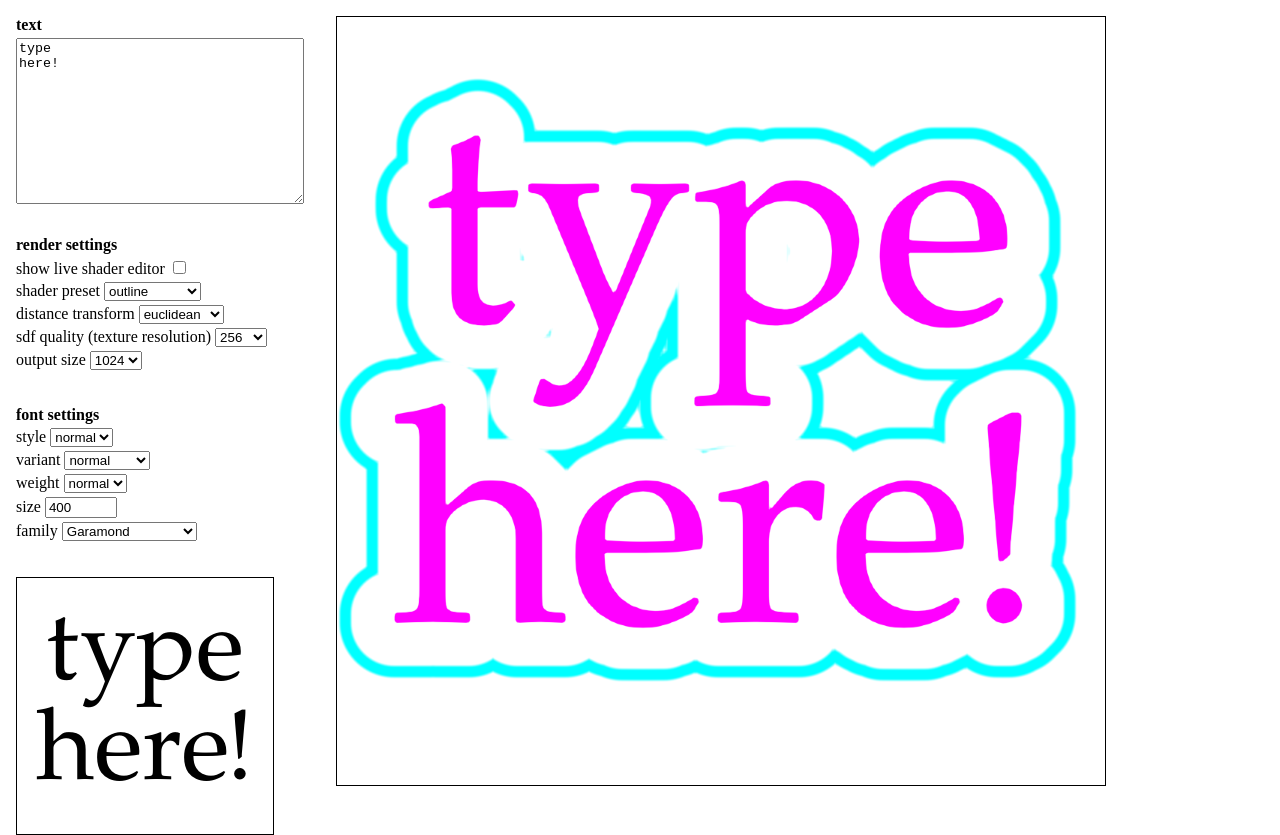
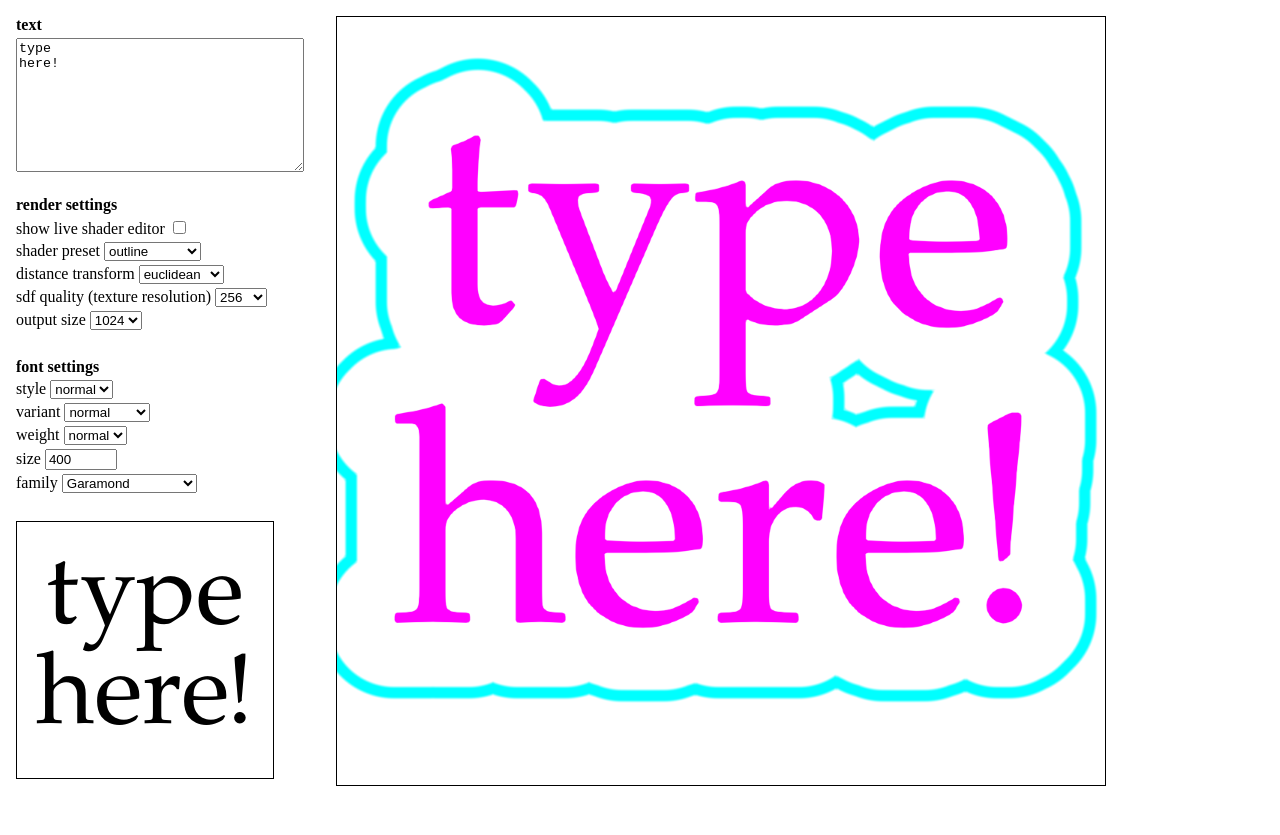
Before and after one commit to legnes/sdf-text, a plain HTML site: page index.html in a window 1280 px wide. After the commit the page ends 800 px from the top, so only its background shows below. Drawn offline with Linux system fonts and the light colour scheme.

Commit message:
Add new shaders, tweak ui

```diff
--- a/css/main.css
+++ b/css/main.css
@@ -21,7 +21,7 @@ html, body {
 .input-section {
   display: flex;
   flex-direction: column;
-  margin-bottom: 2rem;
+  margin-bottom: 1.5rem;
 }
 
 .input-section-header {
@@ -30,7 +30,7 @@ html, body {
 }
 
 #textInput {
-  height: 10rem;
+  height: 8rem;
 }
 
 label {
--- a/shaders/concentric-frag.js
+++ b/shaders/concentric-frag.js
@@ -28,21 +28,18 @@ void main() {
   float distanceUV = texture2D(uSdf, vUV).r / uSdfResolution.x;
   float distancePx = distanceUV * uOutputResolution.x;
 
-  float textFalloff = float(TEXT_FUZZINESS);
+  float isText = smoothstep(float(TEXT_FUZZINESS), 0., distancePx);
+
   float ringPeriod = float(RING_PERIOD);
   float ringRadius = float(RING_WIDTH) / 2.;
   float ringFalloff = float(RING_FUZZINESS);
-  float concentricIndexStart = float(RINGS_START);
-  float concentricIndexEnd = float(RINGS_END);
   float concentricIndexFalloff = float(RINGS_FADE);
-
-  float isText = smoothstep(textFalloff, 0., distancePx);
   float concentricPosition = mod(distancePx, ringPeriod) - ringPeriod * 0.5;
   float concentricIndex = floor(distancePx / ringPeriod);
   float isConcentric = smoothstep(-ringFalloff, 0., concentricPosition + ringRadius) *
                        smoothstep(ringFalloff, 0., concentricPosition - ringRadius);
-  float concentricFade = smoothstep(-concentricIndexFalloff, 0., concentricIndex - concentricIndexStart) *
-                         smoothstep(concentricIndexFalloff, 0., concentricIndex - concentricIndexEnd);
+  float concentricFade = smoothstep(-concentricIndexFalloff, 0., concentricIndex - float(RINGS_START)) *
+                         smoothstep(concentricIndexFalloff, 0., concentricIndex - float(RINGS_END));
   vec4 ringColor = vec4(RING_COLOR.rgb, concentricFade);
   isConcentric *= (1. - isText);
 
--- a/shaders/drop-shadow-frag.js
+++ b/shaders/drop-shadow-frag.js
@@ -26,15 +26,9 @@ void main() {
   float distanceUV = texture2D(uSdf, vUV).r / uSdfResolution.x;
   float distancePx = distanceUV * uOutputResolution.x;
 
-  vec2 shadowDirection = normalize(SHADOW_DIRECTION);
-  float shadowDistance = float(SHAODW_DISTANCE);
-  float shadowTolerance = float(SHADOW_EXTRA_WIDTH);
-  float shadowFalloff = float(SHADOW_FUZZINESS);
-  float textFalloff = float(TEXT_FUZZINESS);
-
-  float isText = smoothstep(textFalloff, 0., distancePx);
-  float shadowTexelDistancePx = texture2D(uSdf, vUV - shadowDirection * shadowDistance / uOutputResolution).r / uSdfResolution.x * uOutputResolution.x;
-  float isShadow = smoothstep(shadowFalloff, 0., shadowTexelDistancePx - shadowTolerance);
+  float isText = smoothstep(float(TEXT_FUZZINESS), 0., distancePx);
+  float shadowTexelDistancePx = texture2D(uSdf, vUV - normalize(SHADOW_DIRECTION) * float(SHAODW_DISTANCE) / uOutputResolution).r / uSdfResolution.x * uOutputResolution.x;
+  float isShadow = smoothstep(float(SHADOW_FUZZINESS), 0., shadowTexelDistancePx - float(SHADOW_EXTRA_WIDTH));
   isShadow *= (1. - isText);
 
   gl_FragColor = isText * TEXT_COLOR + isShadow * SHAODW_COLOR;
--- a/shaders/extrude-frag.js
+++ b/shaders/extrude-frag.js
@@ -28,15 +28,14 @@ void main() {
   float distanceUV = texture2D(uSdf, vUV).r / uSdfResolution.x;
   float distancePx = distanceUV * uOutputResolution.x;
 
+  float isText = smoothstep(float(TEXT_FUZZINESS), 0., distancePx);
+  float isExtrusion = 0.;
+
   vec2 extrusionDirection = normalize(EXTRUSION_DIRECTION);
   float extrusionStart = float(EXTRUSION_START);
   float extrusionEnd = float(EXTRUSION_END);
   float extrusionFalloff = float(EXTRUSION_FUZZINESS);
-  float textFalloff = float(TEXT_FUZZINESS);
   float extrusionTolerance = float(EXTRUSION_EXTRA_WIDTH);
-
-  float isText = smoothstep(textFalloff, 0., distancePx);
-  float isExtrusion = 0.;
 
   vec2 extrusionUV = vUV;
   float extrudedDistancePx = 0.;
--- /dev/null
+++ b/shaders/gradient-frag.js
@@ -0,0 +1,42 @@
+const shader = `
+precision mediump float;
+
+////////////////////////////////
+// SETTINGS
+// colors are in RGBA
+// distances and fuzziness are in pixels
+// (of inherent resolution)
+////////////////////////////////
+const vec4 COLOR_A = vec4(1, 0, 1, 1);
+const vec4 COLOR_B = vec4(0, 1, 1, 1);
+const int FUZZINESS = 40;
+
+vec4 gradient(vec2 uv) {
+  // vertical
+  // return mix(COLOR_A, COLOR_B, uv.y);
+
+  // horizontal
+  // return mix(COLOR_A, COLOR_B, uv.x);
+
+  // center
+  return mix(COLOR_A, COLOR_B, distance(uv, vec2(0.5)) * 2.);
+}
+////////////////////////////////
+
+varying vec2 vUV;
+
+uniform sampler2D uSdf;
+uniform vec2 uSdfResolution;
+uniform vec2 uOutputResolution;
+
+void main() {
+  float distanceUV = texture2D(uSdf, vUV).r / uSdfResolution.x;
+  float distancePx = distanceUV * uOutputResolution.x;
+
+  float isText = smoothstep(float(FUZZINESS), 0., distancePx);
+
+  gl_FragColor = isText * gradient(vUV);
+}
+
+`;
+export default shader;
--- a/shaders/index.js
+++ b/shaders/index.js
@@ -1,22 +1,28 @@
-import simplePositionVert from './simple-position-vert.js';
-import debugFrag from './debug-frag.js';
-import rawFrag from './raw-frag.js';
-import outlineFrag from './outline-frag.js';
-import dropShadowFrag from './drop-shadow-frag.js';
-import extrudeFrag from './extrude-frag.js';
-import concentricFrag from './concentric-frag.js';
+import simplePosition from './simple-position-vert.js';
+import debug from './debug-frag.js';
+import raw from './raw-frag.js';
+import outline from './outline-frag.js';
+import dropShadow from './drop-shadow-frag.js';
+import extrude from './extrude-frag.js';
+import concentric from './concentric-frag.js';
+import simpleText from './simple-text-frag.js';
+import gradient from './gradient-frag.js';
+import patternMask from './pattern-mask-frag.js';
 
 const shaders = {
   vert: {
-    simplePosition: simplePositionVert,
+    simplePosition,
   },
   frag: {
-    // debug: debugFrag,
-    raw: rawFrag,
-    outline: outlineFrag,
-    dropShadow: dropShadowFrag,
-    extrude: extrudeFrag,
-    concentric: concentricFrag,
+    // debug: debug,
+    raw,
+    simpleText,
+    gradient,
+    patternMask,
+    outline,
+    dropShadow,
+    extrude,
+    concentric,
   },
 };
 
--- a/shaders/outline-frag.js
+++ b/shaders/outline-frag.js
@@ -9,8 +9,8 @@ precision mediump float;
 ////////////////////////////////
 const vec4 TEXT_COLOR = vec4(1, 0, 1, 1);
 const vec4 OUTLINE_COLOR = vec4(0, 1, 1, 1);
-const int OUTLINE_START = 60;
-const int OUTLINE_END = 70;
+const int OUTLINE_START = 88;
+const int OUTLINE_END = 98;
 const int OUTLINE_FUZZINESS = 5;
 const int TEXT_FUZZINESS = 2;
 ////////////////////////////////
@@ -25,14 +25,11 @@ void main() {
   float distanceUV = texture2D(uSdf, vUV).r / uSdfResolution.x;
   float distancePx = distanceUV * uOutputResolution.x;
 
-  float outlineStart = float(OUTLINE_START);
-  float outlineEnd = float(OUTLINE_END);
-  float textFalloff = float(TEXT_FUZZINESS);
+  float isText = smoothstep(float(TEXT_FUZZINESS), 0., distancePx);
+
   float outlineFalloff = float(OUTLINE_FUZZINESS);
-
-  float isText = smoothstep(textFalloff, 0., distancePx);
-  float isOutline = smoothstep(-outlineFalloff, 0., distancePx - outlineStart) *
-                    smoothstep(outlineFalloff, 0., distancePx - outlineEnd);
+  float isOutline = smoothstep(-outlineFalloff, 0., distancePx - float(OUTLINE_START)) *
+                    smoothstep(outlineFalloff, 0., distancePx - float(OUTLINE_END));
 
   gl_FragColor = isText * TEXT_COLOR + isOutline * OUTLINE_COLOR;
 }
--- /dev/null
+++ b/shaders/pattern-mask-frag.js
@@ -0,0 +1,38 @@
+const shader = `
+precision mediump float;
+
+////////////////////////////////
+// SETTINGS
+// colors are in RGBA
+// distances and positions are in pixels
+// (of inherent resolution)
+////////////////////////////////
+const vec4 DOT_COLOR = vec4(1, 0, 1, 1);
+const int DOT_PERIOD = 8;
+const int DOT_RADIUS = 4;
+
+vec4 pattern(vec2 position) {
+  float period = float(DOT_PERIOD);
+  float distance = length(mod(position, 2. * period) - period);
+  float isDot = smoothstep(2., 0., distance - float(DOT_RADIUS));
+  return isDot * DOT_COLOR;
+}
+////////////////////////////////
+
+varying vec2 vUV;
+
+uniform sampler2D uSdf;
+uniform vec2 uSdfResolution;
+uniform vec2 uOutputResolution;
+
+void main() {
+  float distanceUV = texture2D(uSdf, vUV).r / uSdfResolution.x;
+  float distancePx = distanceUV * uOutputResolution.x;
+
+  float isText = smoothstep(2., 0., distancePx);
+
+  gl_FragColor = isText * pattern(vUV * uOutputResolution);
+}
+
+`;
+export default shader;
--- /dev/null
+++ b/shaders/simple-text-frag.js
@@ -0,0 +1,31 @@
+const shader = `
+precision mediump float;
+
+////////////////////////////////
+// SETTINGS
+// colors are in RGBA
+// distances and fuzziness are in pixels
+// (of inherent resolution)
+////////////////////////////////
+const vec4 COLOR = vec4(1, 0, 1, 1);
+const int EXTRA_WIDTH = -0;
+const int FUZZINESS = 2;
+////////////////////////////////
+
+varying vec2 vUV;
+
+uniform sampler2D uSdf;
+uniform vec2 uSdfResolution;
+uniform vec2 uOutputResolution;
+
+void main() {
+  float distanceUV = texture2D(uSdf, vUV).r / uSdfResolution.x;
+  float distancePx = distanceUV * uOutputResolution.x;
+
+  float isText = smoothstep(float(FUZZINESS), 0., distancePx - float(EXTRA_WIDTH));
+
+  gl_FragColor = isText * COLOR;
+}
+
+`;
+export default shader;
```
Also changed, not shown: js/main.js (+1 -12 lines).
